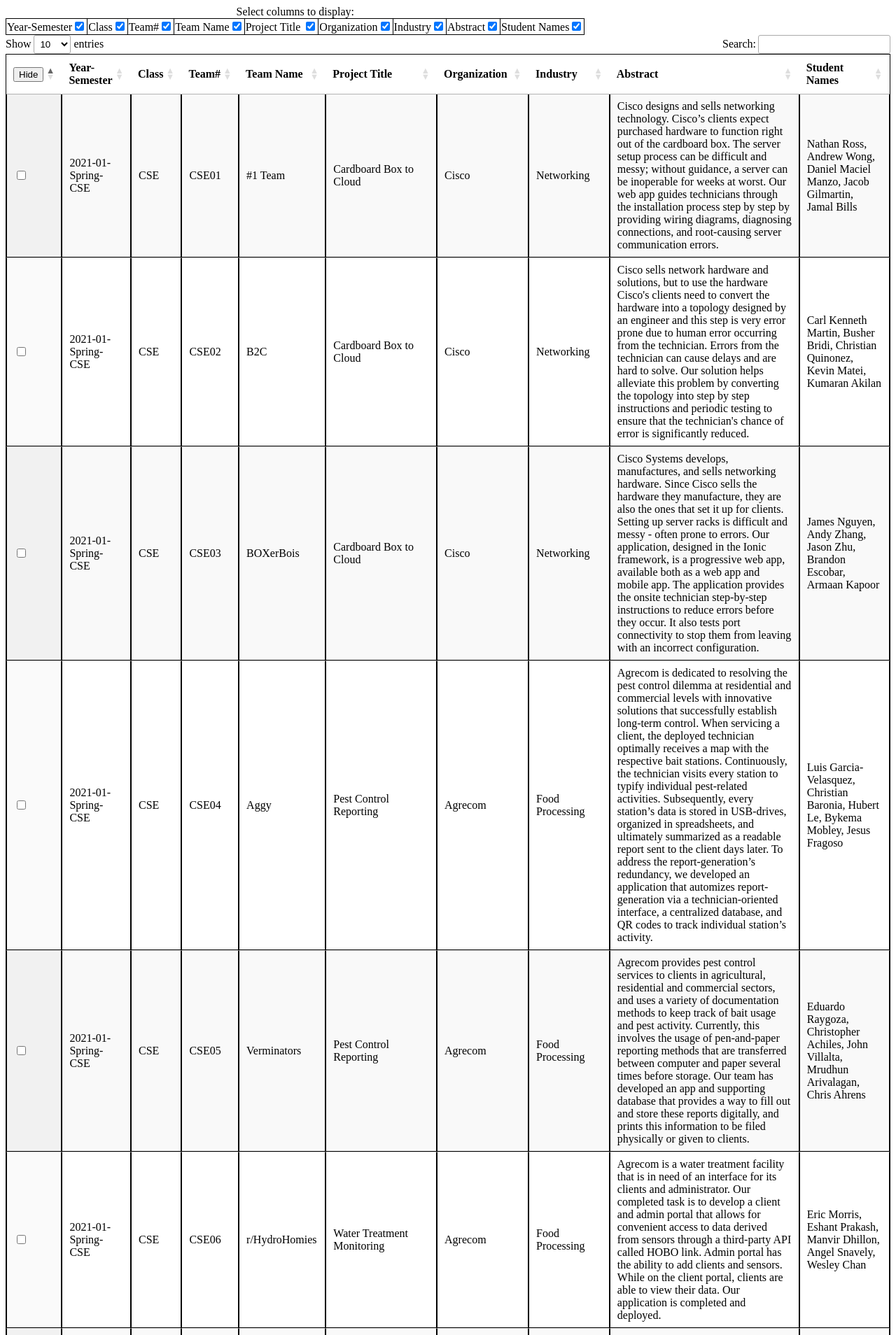
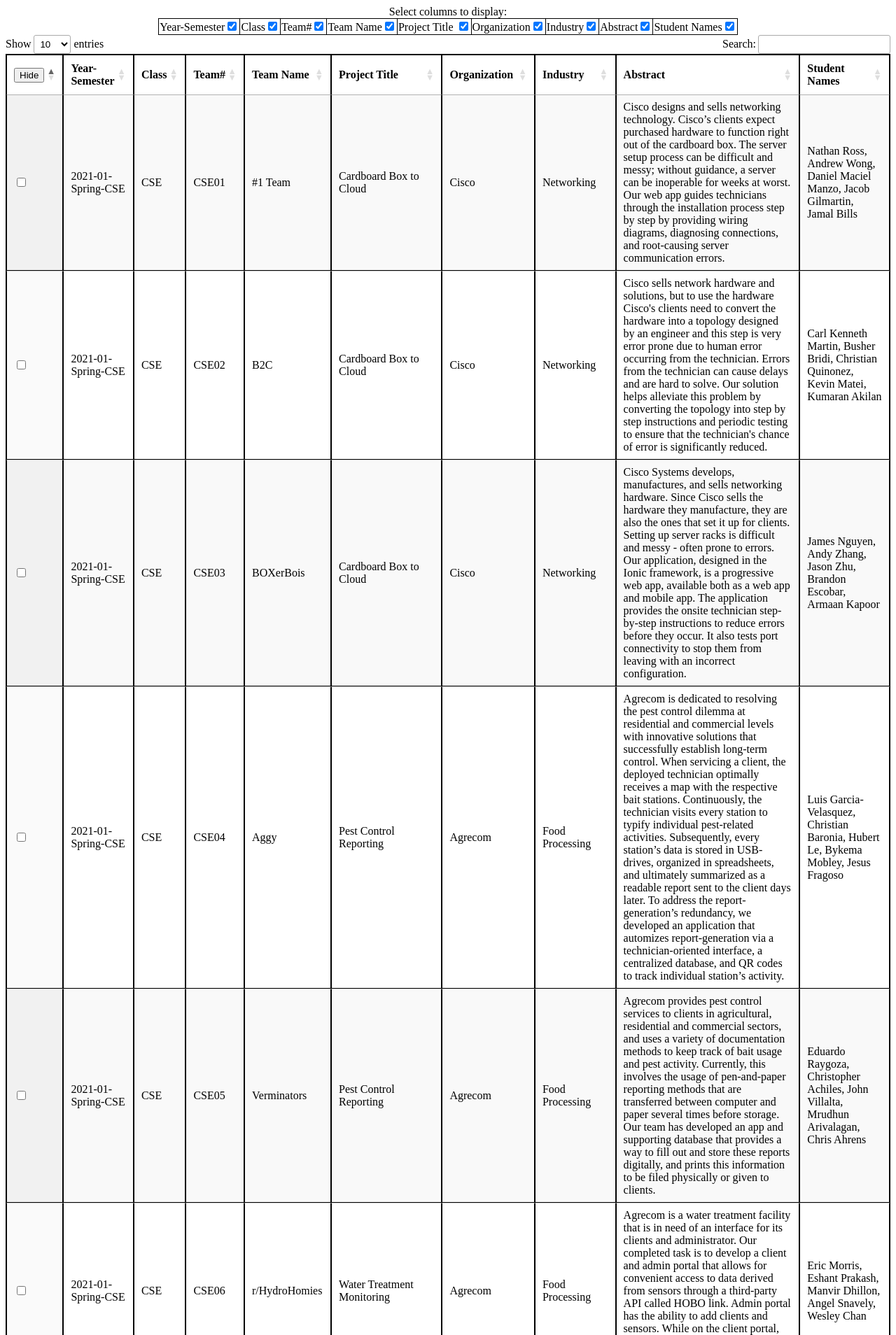
Before and after one commit to CSE120-Veracruz-Ventures/MergeSearch, a Flask app: page / in a window 1280 px wide. Shown: the top 1908 px of the page at 70% size. Run offline with Flask 2, Linux system fonts and the light colour scheme; some libraries are stand-ins or nearby versions.

Commit message:
hide columns, data tables stuff

```diff
--- a/static/style.css
+++ b/static/style.css
@@ -1,4 +1,8 @@
-table, td {
+table, td, col, th {
     border: 1px solid black;
     border-collapse: collapse;
   }
+
+#column_filter {
+  margin: auto;
+}
```
